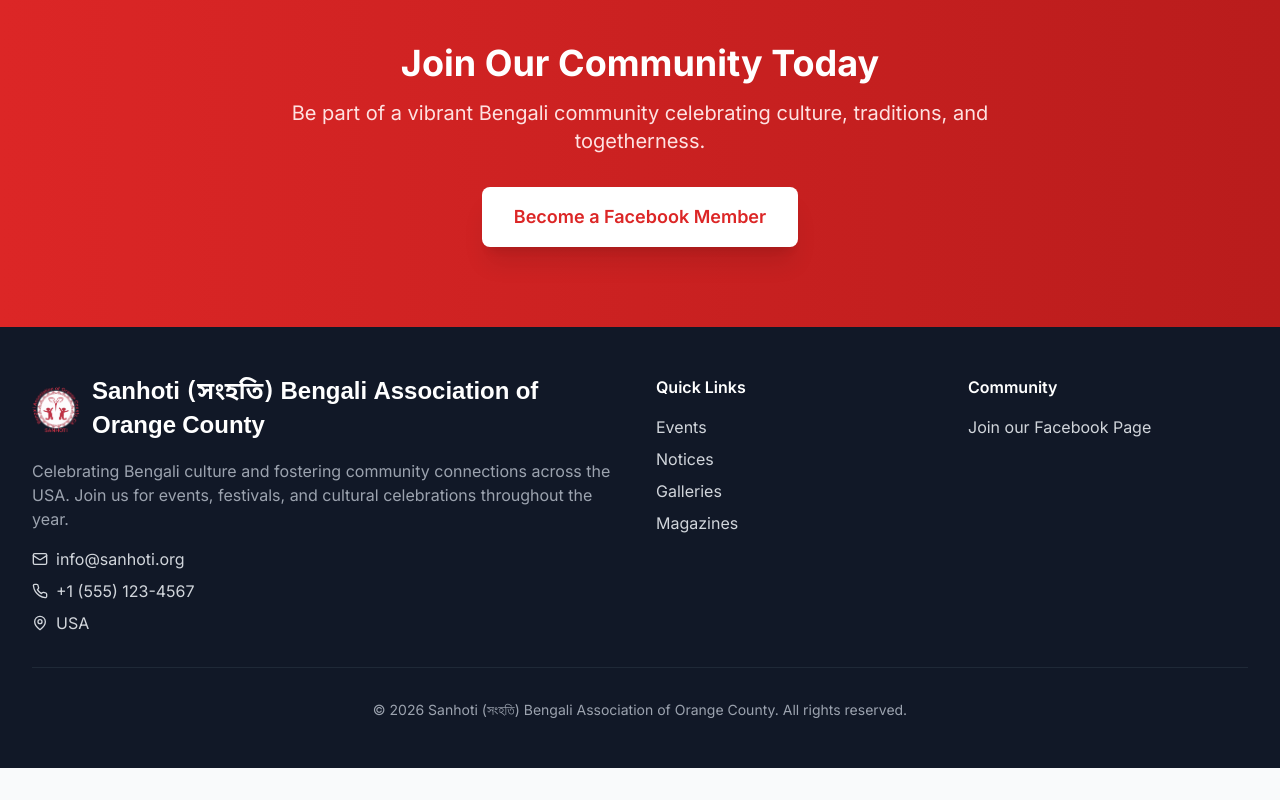
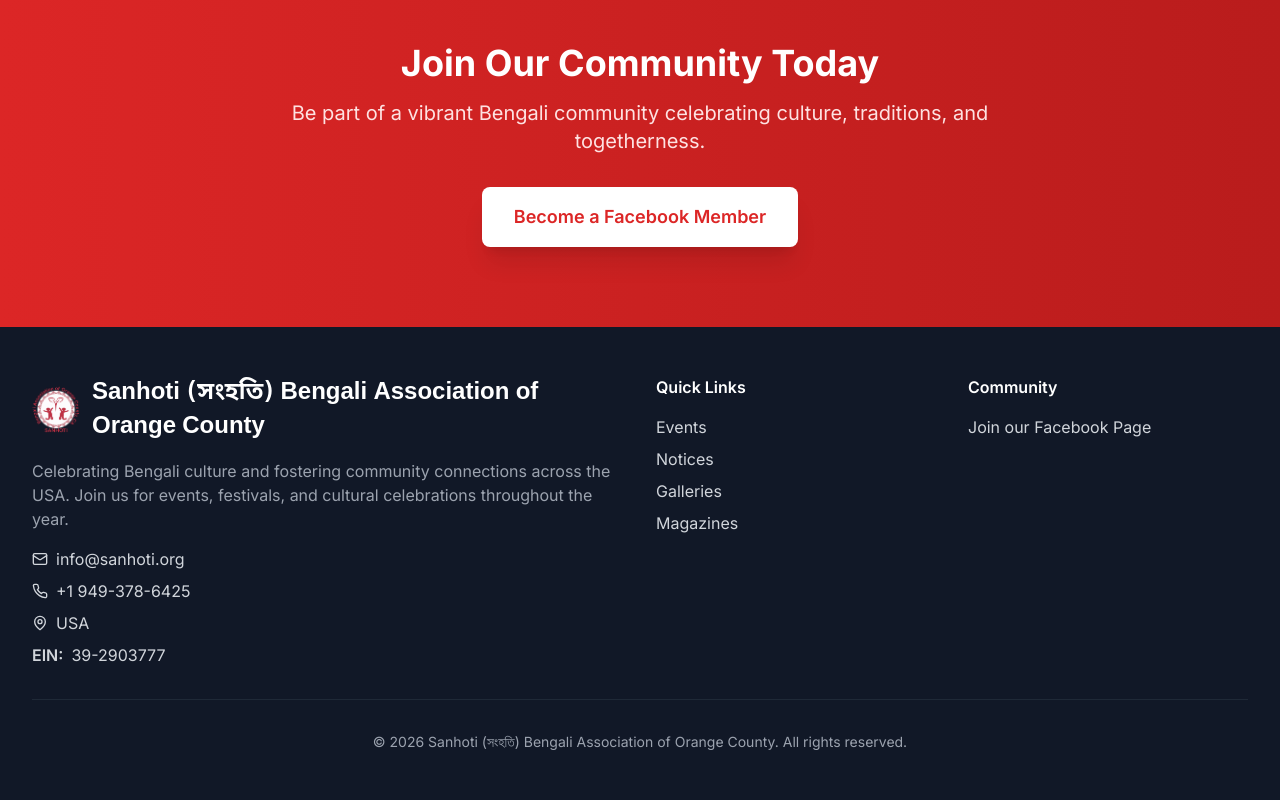
Before and after one commit to debasisnice/Sanhoti, a React (Vite) app in the folder frontend/: page / in a window 1280 px wide. Shown: the part 2419-3219 px from the top of the page. Before the commit the page ends 3187 px from the top, so only its background shows below. Built offline with nearby package versions, Linux system fonts and the light colour scheme; no server answers.

Commit message:
Add EIN number to footer and update phone number
- Add EIN: 39-2903777 below contact information in footer
- Update phone number from placeholder to actual: +1 949-378-6425
- Maintains consistent styling with existing contact info

```diff
--- a/frontend/src/components/Footer.tsx
+++ b/frontend/src/components/Footer.tsx
@@ -31,11 +31,15 @@ export default function Footer() {
               </div>
               <div className="flex items-center space-x-2">
                 <Phone className="w-4 h-4" />
-                <span>+1 (555) 123-4567</span>
+                <span>+1 949-378-6425</span>
               </div>
               <div className="flex items-center space-x-2">
                 <MapPin className="w-4 h-4" />
                 <span>USA</span>
+              </div>
+              <div className="flex items-center space-x-2">
+                <span className="font-semibold">EIN:</span>
+                <span>39-2903777</span>
               </div>
             </div>
           </div>
```
